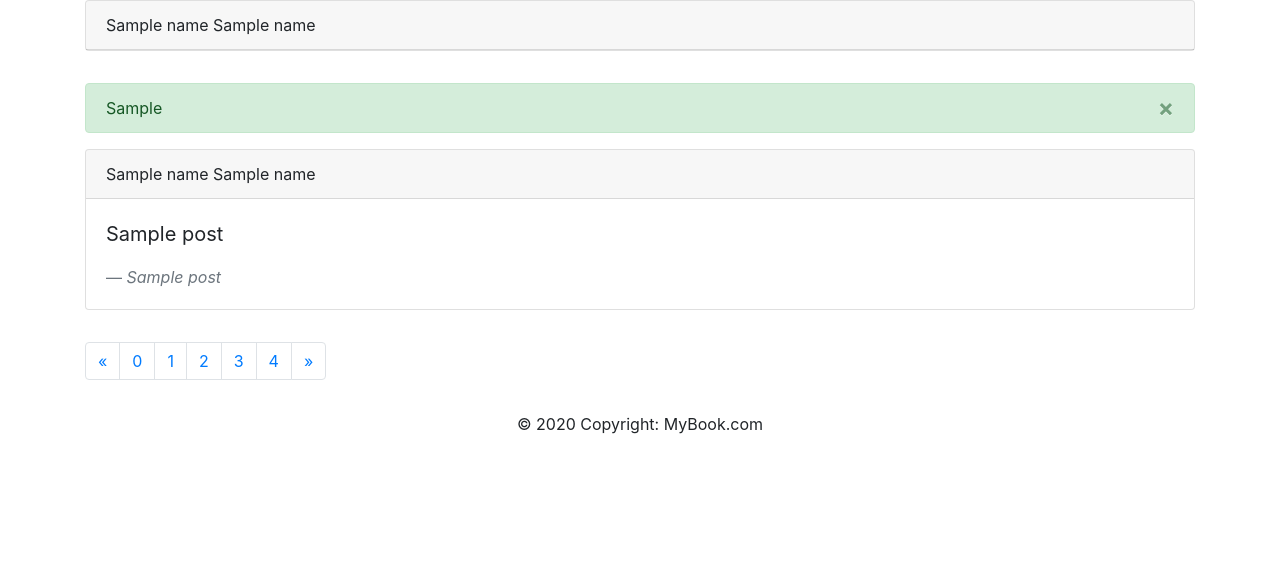
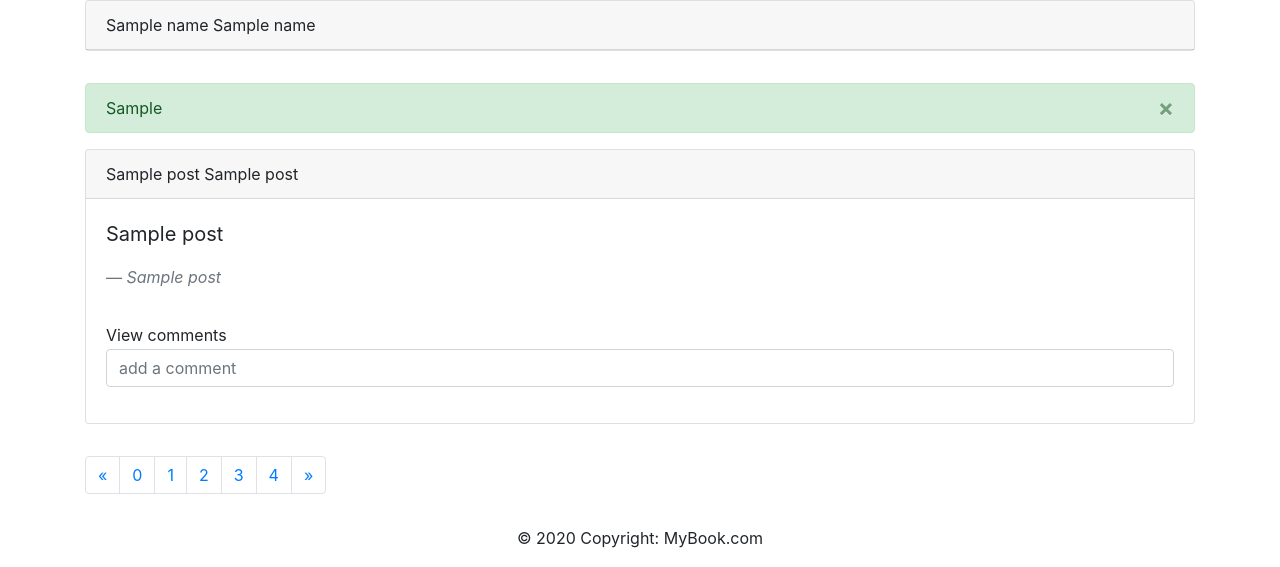
Before and after one commit to kevelcampbell/comp3161FinalProject, a Flask app: template Interface/templates/profile.html in a window 1280 px wide. Shown: the part 233-800 px from the top of the page. Run offline with Flask 2, Linux system fonts and the light colour scheme; the template is opened without the code that fills it: most values are stand-ins (such as "Sample title", 1, 10 or a date in 2020); some libraries are stand-ins or nearby versions.

Commit message:
view posts only

```diff
--- a/Interface/app.py
+++ b/Interface/app.py
@@ -35,14 +35,12 @@ def home(page):
     startat=1*perpage
   startat=page*perpage
   cur = mysql.connection.cursor()
-  cur.execute("SELECT * FROM Posts WHERE post_id NOT IN (SELECT post_id FROM Comments ) OR post_id NOT IN (SELECT post_id FROM PhotoComments ) OR post_id NOT IN (SELECT post_id FROM GroupPosts) ORDER BY post_datetime DESC limit %s, %s", (startat,perpage))
+  cur.execute("SELECT * FROM Posts WHERE NOT post_id IN (SELECT comment_id FROM Comments ) AND NOT post_id IN (SELECT comment_id FROM PhotoComments ) AND  NOT post_id IN (SELECT post_id FROM GroupPosts) ORDER BY post_datetime DESC limit %s, %s", (startat,perpage))
   posts = cur.fetchall()
   cur.execute("SELECT * FROM Posts WHERE post_id IN (SELECT post_id FROM Comments)")
   allComments = cur.fetchall()
   cur.execute("SELECT user_fname, user_lname FROM users WHERE user_id='"+uid+"'")
   name = cur.fetchone()
-  print(posts[0])
-  print(allComments[0])
   cur.close()
   if 'search' in request.form:
     findUser = request.form['search']
@@ -68,7 +66,9 @@ def home(page):
     cur = mysql.connection.cursor()
     cur.execute("INSERT INTO posts (user_id, post_text, post_datetime) VALUES ('"+uid+"', '"+newComment+"', '"+postDate+"')")
     mysql.connection.commit()
-    cur.execute("INSERT INTO comments (post_id) VALUES ('"+postID+"')")
+    cur.execute("SELECT MAX(post_id) FROM posts")
+    newPostID = str(cur.fetchone()[0])
+    cur.execute("INSERT INTO comments (comment_id, post_id) VALUES ('"+newPostID+"', '"+postID+"')")
     mysql.connection.commit()
     cur.execute("SELECT * FROM Posts WHERE NOT post_id IN (SELECT comment_id FROM Comments ) AND NOT post_id IN (SELECT comment_id FROM PhotoComments ) AND  NOT post_id IN (SELECT post_id FROM GroupPosts) ORDER BY post_datetime DESC limit %s, %s", (startat,perpage))
     posts = cur.fetchall()
--- a/Interface/templates/profile.html
+++ b/Interface/templates/profile.html
@@ -169,12 +169,65 @@
     {% endif %}
     {% for r in posts %}
     <div class="card">
-      <div class="card-header">{{name[0]}} {{name[1]}}</div>
+      <div class="card-header">{{r[4]}} {{r[5]}}</div>
       <div class="card-body">
         <blockquote class="blockquote mb-0">
           <p>{{r[2]}}</p>
           <footer class="blockquote-footer"><cite title="Source Title">{{r[3]}}</cite></footer>
+          <br/>
+          <span class="comment" data-toggle="modal" data-target="#{{r[0]}}1">View comments</span>
+          <form id="comment" action="" method="post">
+              <div class="form-group">
+                  <input type="text" class="form-control" placeholder="add a comment" name="comment" data-toggle="modal" data-target="#{{r[0]}}"/>
+              </div>
+          </form>
         </blockquote>
+      </div>
+      <div class="modal fade" id="{{r[0]}}" tabindex="-1" role="dialog" aria-labelledby="post comment" aria-hidden="true">
+        <div class="modal-dialog modal-dialog-centered" role="document">
+          <div class="modal-content">
+            <div class="modal-header">
+              <h5 class="modal-title">Comments</h5>
+              <button type="button" class="close" data-dismiss="modal" aria-label="Close">
+                <span aria-hidden="true">&times;</span>
+              </button>
+            </div>
+            <form method="post">
+              <div class="modal-body">
+                <div class="form-group">
+                    <input type="text" class="form-control" placeholder="add a comment" value="comment" name="comment"/>
+                    <input hidden type="text" class="form-control" value="{{r[0]}}" name="postID"/>
+                </div>
+              </div>
+              <div class="modal-footer">
+                <button type="button" class="btn btn-secondary" data-dismiss="modal">Close</button>
+                <button type="submit" class="btn btn-primary" name="newComment">Post</button>
+              </div>
+            </form>
+          </div>
+        </div>
+      </div>
+    </div>
+    <div class="modal fade" id="{{r[0]}}1" tabindex="-1" role="dialog" aria-labelledby="view comments" aria-hidden="true">
+      <div class="modal-dialog modal-dialog-centered" role="document">
+        <div class="modal-content">
+          <div class="modal-header">
+            <h5 class="modal-title">Comments</h5>
+            <button type="button" class="close" data-dismiss="modal" aria-label="Close">
+              <span aria-hidden="true">&times;</span>
+            </button>
+          </div>
+          <div class="modal-body">
+            {% for i in allComments %}
+              {% if r[0] == i[0] %}
+                <div>{{i[2]}}</div>
+              {% endif %}
+            {% endfor %}
+          </div>
+          <div class="modal-footer">
+            <button type="button" class="btn btn-secondary" data-dismiss="modal">Close</button>
+          </div>
+        </div>
       </div>
     </div>
     {% endfor %}
--- a/Queries.sql
+++ b/Queries.sql
@@ -128,10 +128,10 @@ CREATE TABLE PhotoComments(
 
 DROP TABLE IF EXISTS `Comments`;
 CREATE TABLE Comments(
-    comment_id int(100) NOT NULL AUTO_INCREMENT,
+    comment_id int(100),
     post_id int(100),
     PRIMARY KEY (comment_id)
-) ENGINE=InnoDB AUTO_INCREMENT=1000 DEFAULT CHARSET=utf8mb4;
+);
 
 DROP TABLE IF EXISTS `Guests`;
 CREATE TABLE Guests(
```
Also changed, not shown: Interface/templates/home.html (+4 -4 lines).
